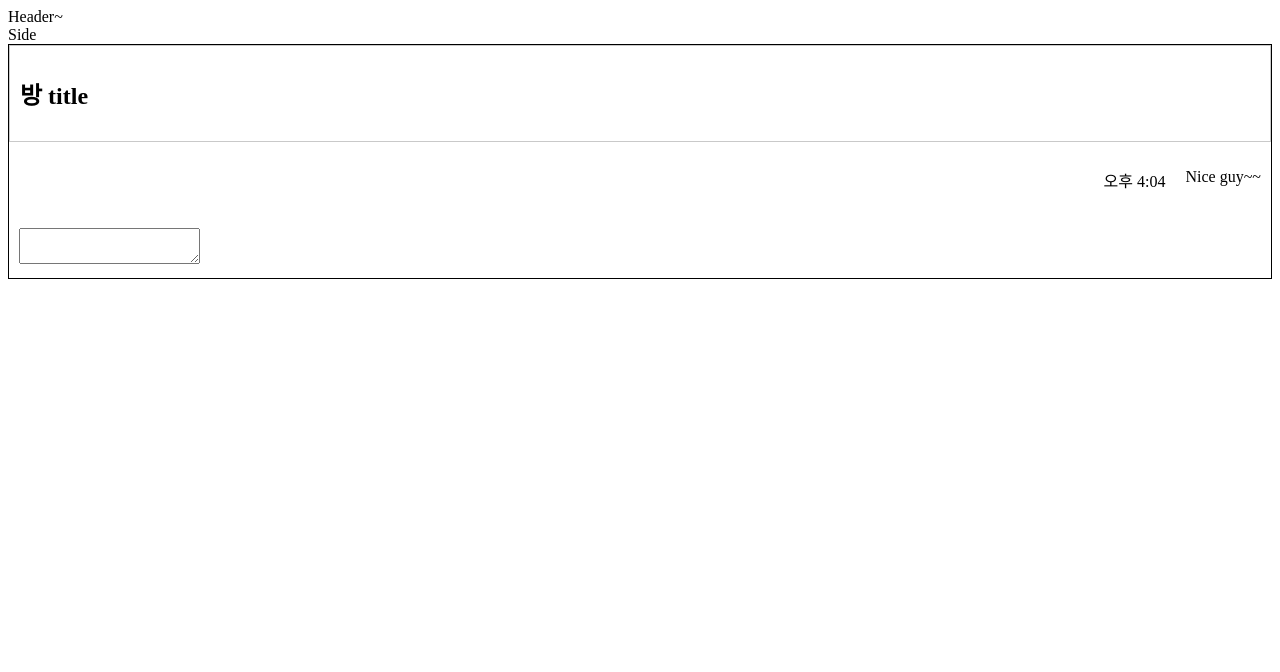
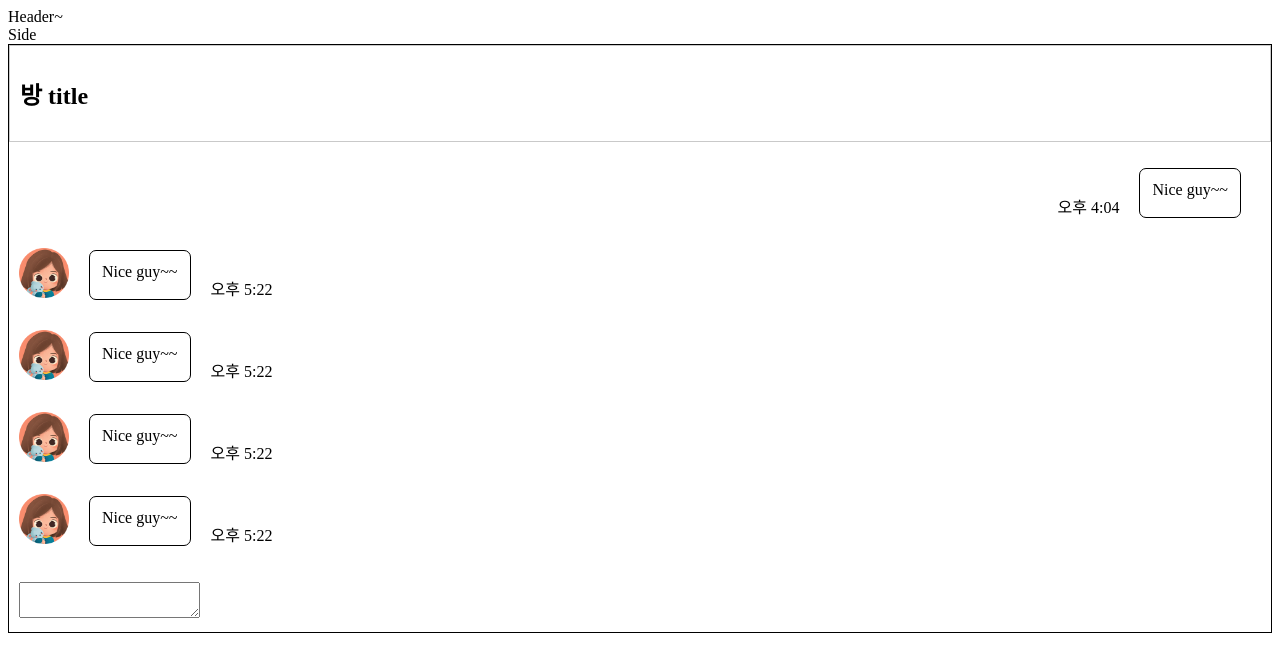
Before and after one commit to cksdlf856/talk-react-Improve, a React (Create React App) app: page / in a window 1280 px wide. Shown: the top 672 px of the page. Built offline with nearby package versions, Linux system fonts and the light colour scheme.

Commit message:
add chat folder

```diff
--- a/src/App.js
+++ b/src/App.js
@@ -1,6 +1,6 @@
 import React from "react";
 import { HashRouter, Routes, Route } from "react-router-dom";
-import Chat from "./components/Chat";
+import Chat from "./components/chat/Chat";
 import Header from "./components/Header";
 import Side from "./components/Side";
 
--- a/src/components/Chat.js
+++ /dev/null
@@ -1,64 +0,0 @@
-import React from "react";
-
-const Chat = () => {
-
-    const main_border_css = {
-        border: "1px black solid"
-    }
-
-    const header_css = {
-        display: "flex",
-        flexDirection: "revert",
-        padding: "10px",
-        border: "1px #c9c9c9 solid"
-    }
-
-    const footer_css = {
-        padding: "10px"
-    }
-
-    const main_css = {
-        padding: "10px"
-    }
-
-    return(
-        <main style={main_border_css} >
-            <header style={header_css}>
-                <h2>방 title</h2>
-            </header>
-            <main style={main_css}>
-                <Selfchat />
-            </main>
-            <footer style={footer_css}>
-                <textarea></textarea>
-            </footer>
-        </main>
-    )
-}
-
-const Selfchat = () => {
-
-    const div_css = {
-        display: "flex",
-        justifyContent: "end"
-    }
-
-    const p_date_css = {
-        marginRight: "20px"
-    }
-
-    return(
-        <div style={div_css}>
-            <p style={p_date_css}>
-                오후 4:04
-            </p>
-            <p>
-                Nice guy~~
-            </p>
-        </div>
-    )
-}
-
-
-
-export default Chat;
--- /dev/null
+++ b/src/components/chat/Chat.js
@@ -0,0 +1,107 @@
+import React from "react";
+import styles from "./Chat.module.css";
+
+const Chat = () => {
+
+    const main_border_css = {
+        border: "1px black solid"
+    }
+
+    const header_css = {
+        display: "flex",
+        flexDirection: "revert",
+        padding: "10px",
+        border: "1px #c9c9c9 solid"
+    }
+
+    const footer_css = {
+        padding: "10px"
+    }
+
+    const main_css = {
+        padding: "10px"
+    }
+
+    return(
+        <main style={main_border_css} >
+            <header style={header_css}>
+                <h2 className={styles.test}>방 title</h2>
+            </header>
+            <main style={main_css}>
+                <SelfChat />
+                <OpponentChat />
+                <OpponentChat />
+                <OpponentChat />
+                <OpponentChat />
+            </main>
+            <footer style={footer_css}>
+                <textarea></textarea>
+            </footer>
+        </main>
+    )
+}
+
+const SelfChat = () => {
+
+    const div_css = {
+        display: "flex",
+        justifyContent: "end"
+    }
+
+    const p_date_css = {
+        marginRight: "20px",
+        marginTop: "42px"
+    }
+
+    const p_contents_css = {
+        marginRight: "20px",
+        border: "1px black solid",
+        borderRadius: "7px",
+        padding: "12px"
+    }
+
+    return(
+        <div style={div_css}>
+            <p style={p_date_css}>
+                오후 4:04
+            </p>
+            <p style={p_contents_css}>
+                Nice guy~~
+            </p>
+        </div>
+    )
+}
+
+const OpponentChat = () => {
+
+    const div_css = {
+        display: "flex"
+    }
+
+    const p_contents_css = {
+        marginLeft: "20px",
+        border: "1px black solid",
+        borderRadius: "7px",
+        padding: "12px"
+    }
+
+    const p_date_css = {
+        marginLeft: "20px",
+        marginTop: "42px"
+    }
+
+    return(
+        <div style={div_css}>
+            <img className={styles.img_profile} src="./img/img_profile.png" alt=""/>
+            <p style={p_contents_css}>
+                Nice guy~~
+            </p>
+            <p style={p_date_css}>
+                오후 5:22
+            </p>
+        </div>
+    )
+}
+
+
+export default Chat;
--- /dev/null
+++ b/src/components/chat/Chat.module.css
@@ -0,0 +1,5 @@
+.img_profile{
+    width: 50px;
+    height: 50px;
+    margin-top: 14px;
+}
```
Also changed, not shown: public/img/img_profile.png (added).
